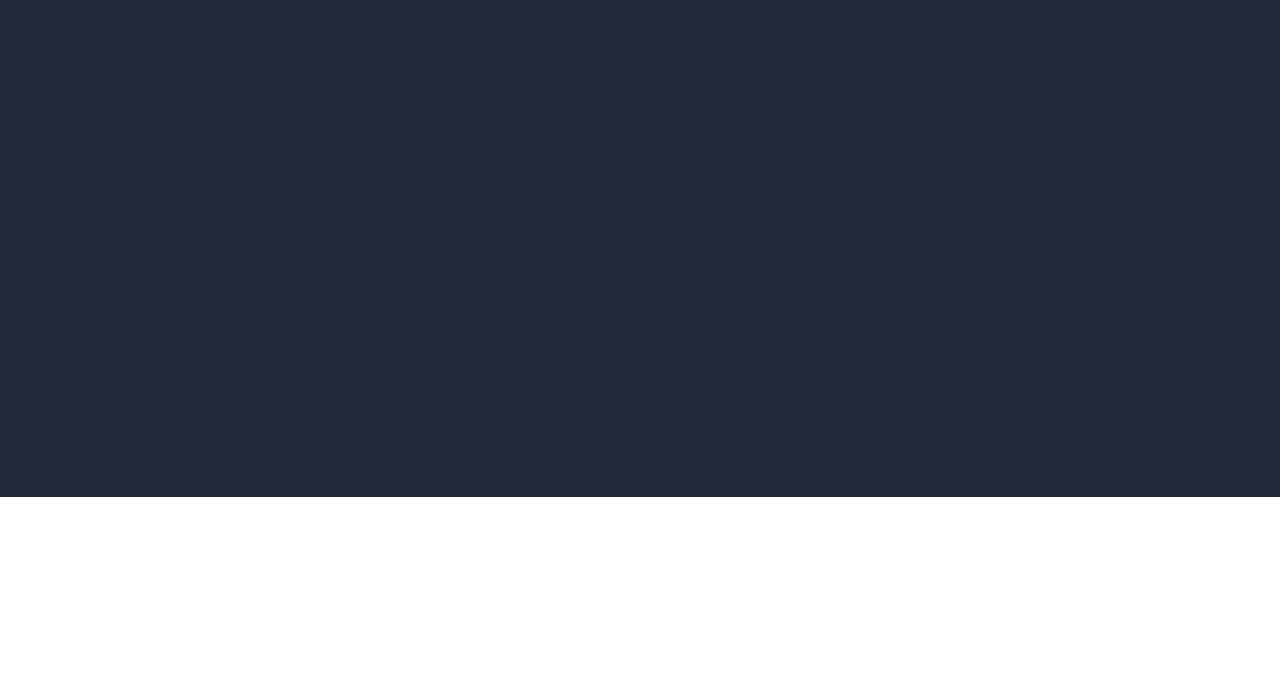
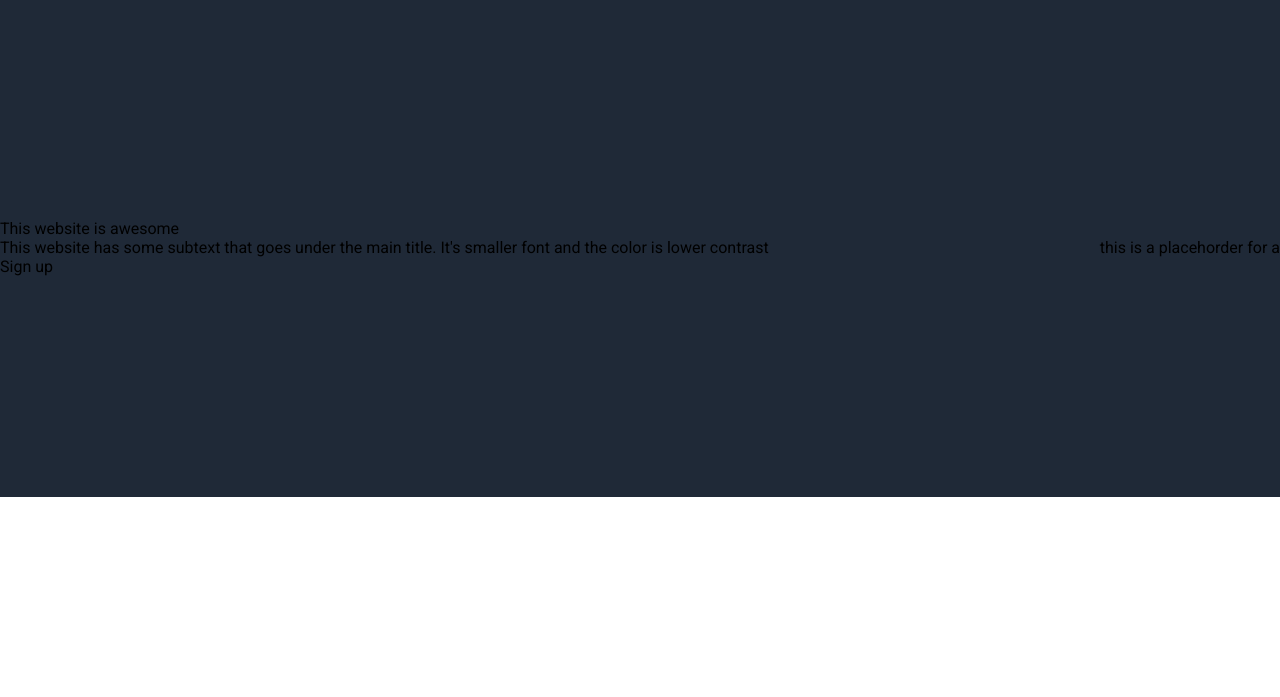
Before and after one commit to MathisMarechal/Web_page, a plain HTML site: page index.html in a window 1280 px wide. Shown: the part 103-800 px from the top of the page. Drawn offline with Linux system fonts and the light colour scheme.

Commit message:
avencement: start the section 1

```diff
--- a/index.html
+++ b/index.html
@@ -10,7 +10,6 @@
     <title>Page</title>
 </head>
 <body class="page">
-    <div class="container_1">
     <div id="up_bar"> <!-- bare du haut ou on retrouve le logo et les "heaeder button"-->
         <div id="logo">Header logo</div>
         <div id="tools_container"> <!--header button-->
@@ -21,11 +20,11 @@
     </div>
     <div class="section_1">
         <div id="left_side"> <!--left side of the container 1, part with message and signup-->
-                <div id="message_up"></div>
-                <div id="sign_up 1"></div>
+            <div id="message_up">This website is awesome</div>
+            <div id="message_up_down">This website has some subtext that goes under the main title. It's smaller font and the color is lower contrast</div>
+            <div id="sign_up 1">Sign up</div>
         </div>
-            <div id="right_side"></div> <!--right side of the container 1, a place for a image-->
-        </div>
+        <div id="right_side">this is a placehorder for a</div> <!--right side of the container 1, a place for a image-->
     </div>
 
 </body>
--- a/style.css
+++ b/style.css
@@ -12,23 +12,19 @@ body {
     margin: 0px;
 }
 
-.container_1 {
-    background: #1F2937;
-    height: 600px;
-    border: 0px;
-    margin: 0px;
-    display: flex;
-}
 
 #up_bar {
     height: 100px;
     border: 0px;
     display: flex;
+    background: #1F2937;
+    margin: 0px;
     flex: 1;
 }
 
 #logo {
     font-size: 24px;
+    font-weight: bold;
     color: #f9faf8;
     padding: 0px 250px 0px 0px;
     flex: 1;
@@ -68,3 +64,22 @@ body {
     align-items: center;
     justify-content: left;
 }
+
+.section_1 {
+    background: #1F2937;
+    height: 500px;
+    border: 0px;
+    display: flex;
+    justify-content: center;
+    align-items: center;
+    flex: 1;
+}
+
+#left_side {
+    flex-direction: column;
+    padding: 0px 250px 0px 0px;
+    flex: 1;
+    display: flex;
+    align-items: left;
+    justify-content: center;
+}
```
Lines whose indentation alone changed are shown as unchanged.
